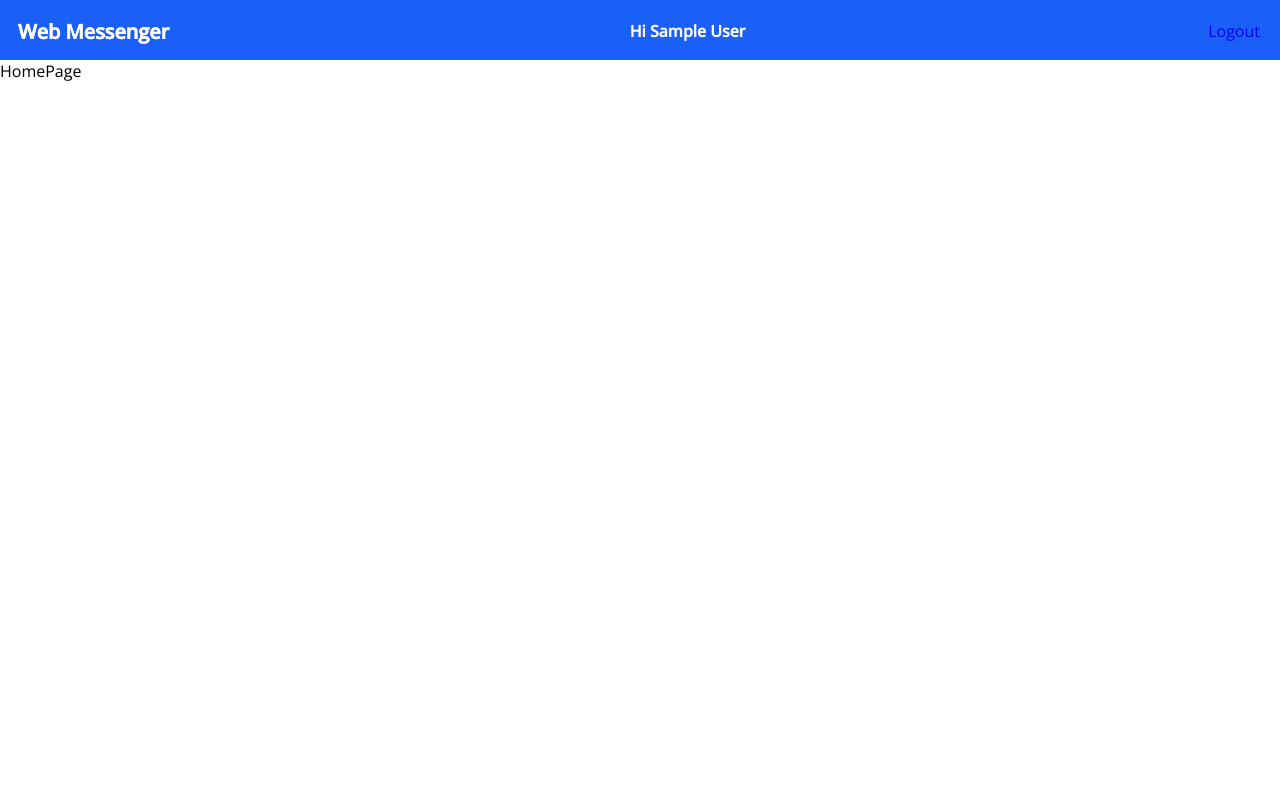
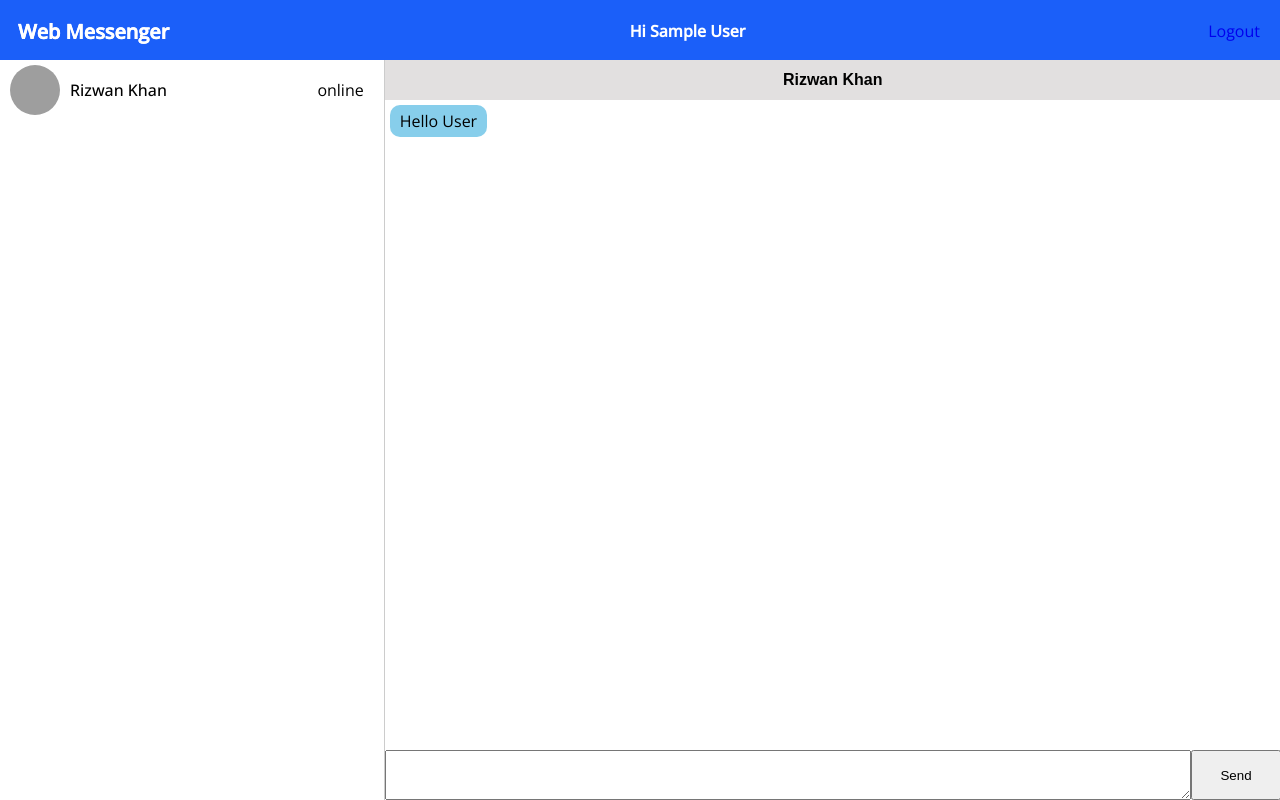
Before and after one commit to Ncp-Zg/WebMessenger, a React (Create React App) app: page / in a window 1280 px wide. Built offline with nearby package versions, Linux system fonts and the light colour scheme; no server answers; sample sign-in values are in the browser's storage; grey boxes are pictures that could not be loaded.

Commit message:
logout user

```diff
--- a/src/Components/Header/Header.js
+++ b/src/Components/Header/Header.js
@@ -1,10 +1,18 @@
 import React from "react";
-import { useSelector } from "react-redux";
+import { useDispatch, useSelector } from "react-redux";
 import { Link, NavLink } from "react-router-dom";
+import { logout } from "../../Redux/Actions";
 import "./style.css";
 
 const Header = (props) => {
   const auth = useSelector((state) => state.auth);
+
+  const dispatch = useDispatch();
+
+  // const logout = () => {
+  //   dispatch(logout())
+  // }
+
   return (
     <header className="header">
       <div style={{ display: "flex" }}>
@@ -25,7 +33,7 @@ const Header = (props) => {
       </div>
       <ul className="menu">
         {auth.authenticated ? (
-          <Link to={"#"} onClick={props.logout}>
+          <Link to={"#"} onClick={()=>dispatch(logout())}>
             Logout
           </Link>
         ) : null}
--- a/src/Containers/HomePage/HomePage.js
+++ b/src/Containers/HomePage/HomePage.js
@@ -1,14 +1,45 @@
-import React from 'react'
-import Layout from '../../Components/Layout/Layout'
+import React from 'react';
+import Layout from '../../Components/Layout/Layout';
+import './style.css';
 
-const HomePage = () => {
-    return (
-        <div>
-            <Layout>
-                <div>HomePage</div>
-            </Layout>
+const HomePage = (props) => {
+  return (
+
+    <Layout>
+
+        <section className="container">
+
+    <div className="listOfUsers">
+
+        <div className="displayName">
+            <div className="displayPic">
+                <img src="https://i.pinimg.com/originals/be/ac/96/beac96b8e13d2198fd4bb1d5ef56cdcf.jpg" alt="" />
+            </div>
+            <div style={{ display:"flex",flex:1, justifyContent:"space-between",margin: '0 10px'}}>
+                <span style={{fontWeight: 500}}>Rizwan Khan</span>
+                <span>online</span>
+            </div>
         </div>
-    )
+
+    </div>
+    <div className="chatArea">
+        <div className="chatHeader"> Rizwan Khan </div>
+        <div className="messageSections">
+
+            <div style={{ textAlign: 'left' }}>
+                <p className="messageStyle" >Hello User</p>
+            </div>
+
+        </div>
+        <div className="chatControls">
+            <textarea />
+            <button>Send</button>
+        </div>
+    </div>
+</section>
+    </Layout>
+
+  );
 }
 
-export default HomePage
+export default HomePage;
--- a/src/Containers/HomePage/style.css
+++ b/src/Containers/HomePage/style.css
@@ -0,0 +1,85 @@
+.container{
+    display: flex;
+    position: absolute;
+    width: 100%;
+    height: calc(100% - 60px);
+    overflow: hidden;
+}
+.listOfUsers{
+    width: 30%;
+    height: 100%;
+    overflow-x: hidden;
+    border-right: 1px solid #ccc;
+}
+.chatArea{
+    width: 70%;
+    height: 100%;
+    overflow-x: hidden;
+    position: relative;
+}
+.chatHeader{
+    position: fixed;
+    width: 70%;
+    height: 40px;
+    background: #e2e0e0;
+    text-align: center;
+    line-height: 40px;
+    color: #000;
+    font-weight: bold;
+    font-family: sans-serif;
+}
+.chatControls{
+    display: flex;
+    position: fixed;
+    width: 70%;
+    height: 50px;
+    bottom: 0;
+}
+.chatControls textarea{
+    width: 90%;
+}
+.chatControls button{
+    width: 10%;
+}
+
+.displayName{
+    display: flex;
+    align-items: center;
+    padding: 5px 10px;
+    box-sizing: border-box;
+    cursor: pointer;
+}
+
+.displayName.active{
+    background: #ccc;
+}
+
+.displayName .displayPic{
+    width: 50px;
+    height: 50px;
+    overflow: hidden;
+    border-radius: 25px;
+}
+
+.displayName .displayPic img{
+    width: 100%;
+    height: 100%;
+    object-fit: cover;
+}
+
+.messageStyle{
+    background: skyblue;
+    display: inline-block;
+    padding: 5px 10px;
+    border-radius: 10px;
+    margin: 5px;
+    display: inline-block;
+}
+
+.messageSections{
+    height: calc(100% - 90px);
+    width: 100%;
+    overflow-x: hidden;
+    position: relative;
+    top: 40px;
+}
--- a/src/Redux/Actions/authActions.js
+++ b/src/Redux/Actions/authActions.js
@@ -108,3 +108,23 @@ export const isloggedInUser = ()=>{
      }
   }
 }
+
+
+export const logout = ()=>{
+  return async dispatch =>{
+    dispatch({type:`$authConstants.USERLOGOUT}_REQUEST` });
+
+    //Now lets logout user
+
+    auth.signOut().then(()=>{
+      //successfully
+
+      localStorage.clear();
+      dispatch({type: `${authConstants.USER_LOGOUT}_SUCCESS`})
+
+    }).catch(err => {
+      console.log(err)
+      dispatch({type: `${authConstants.USER_LOGOUT}_FAILURE`, payload: {err}} )
+    })
+  }
+}
--- a/src/Redux/Actions/constants.js
+++ b/src/Redux/Actions/constants.js
@@ -1,3 +1,4 @@
 export const authConstants = {
     USER_LOGIN : " USER_LOGIN",
+    USER_LOGOUT: "USER_LOGOUT"
 }
--- a/src/Redux/Reducers/authReducer.js
+++ b/src/Redux/Reducers/authReducer.js
@@ -32,6 +32,16 @@ export const authReducer= (state = initState, action) => {
         authenticating: false,
         error: action.payload.err,
       });
+    case `${authConstants.USER_LOGOUT}_REQUEST`:
+    case `${authConstants.USER_LOGOUT}_SUCCESS`:
+      return state = {
+        ...initState
+      }
+    case `${authConstants.USER_LOGOUT}_FAILURE`:
+      return state = {
+        ...state,
+        error : action.payload.err
+      }
     default:
       return state;
   }
```
